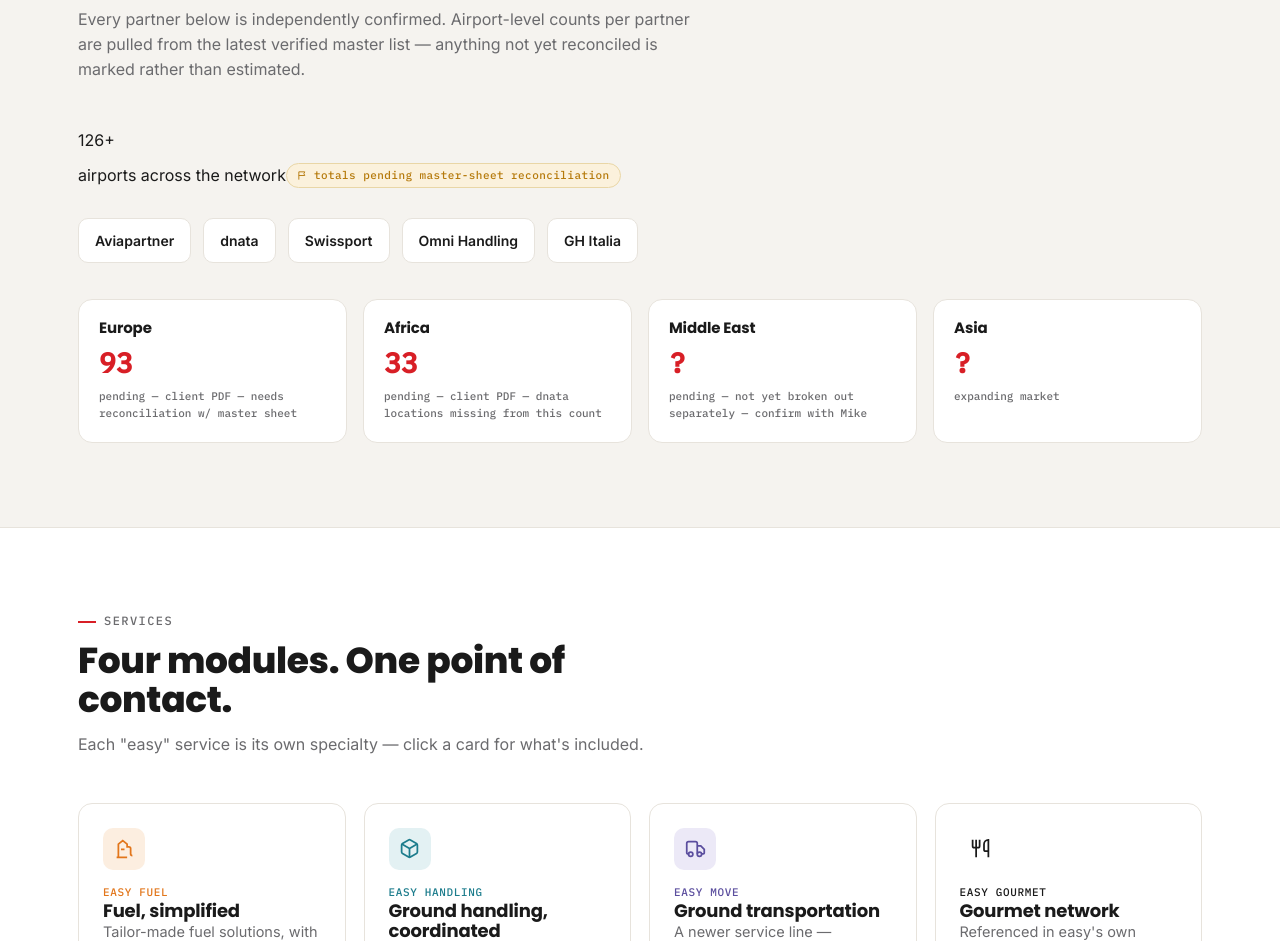
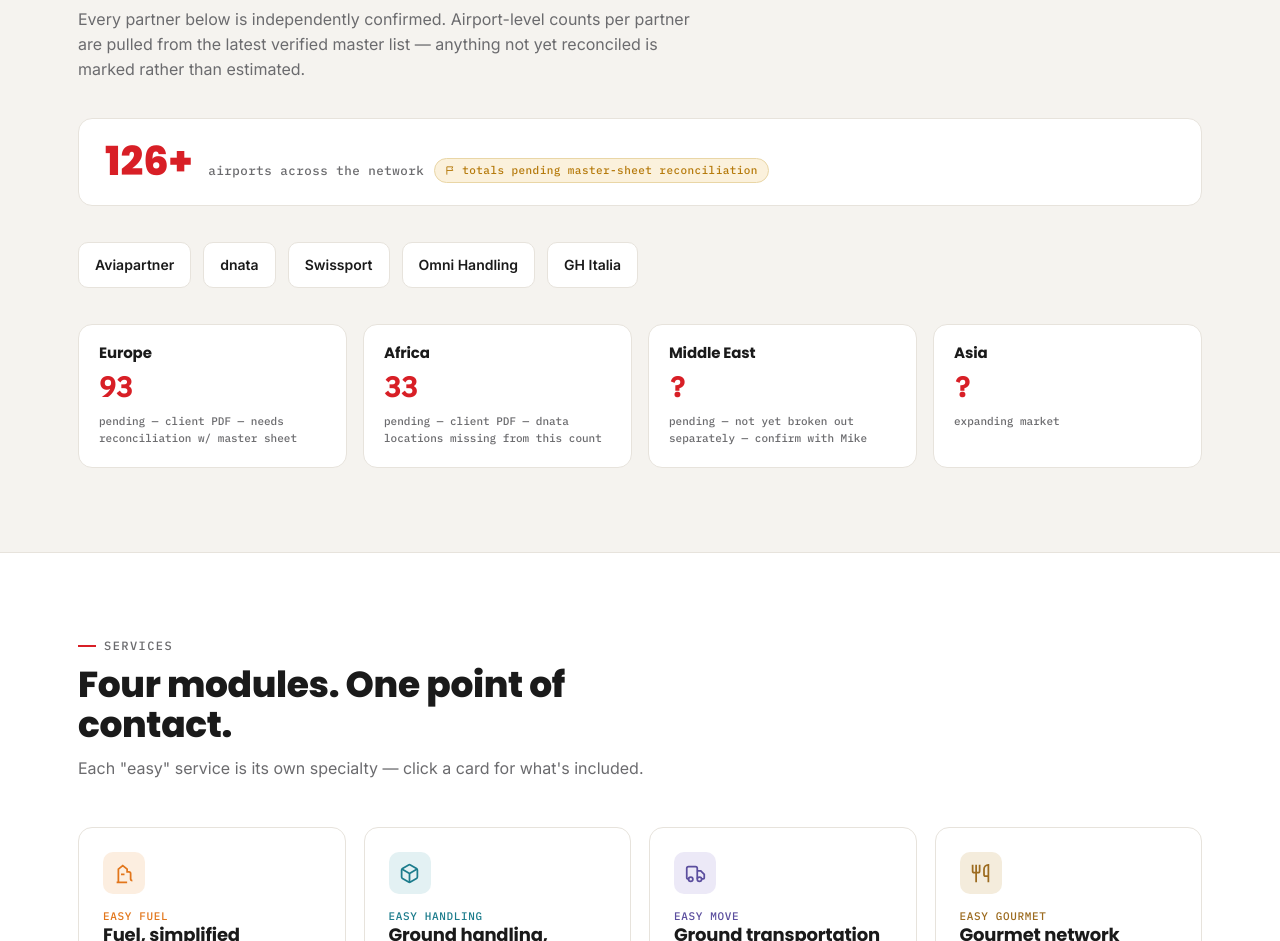
Before and after one commit to BrianL577/ProjectEasy, a Next.js app: page / in a window 1280 px wide. Shown: the part 1131-2072 px from the top of the page. Built offline with nearby package versions, Linux system fonts and the light colour scheme.

Commit message:
Update globals.css

```diff
--- a/app/globals.css
+++ b/app/globals.css
@@ -14,6 +14,8 @@
   --move-soft:#ECE9F7;
   --loyalty:#1E8E4F;
   --loyalty-soft:#E5F4EA;
+  --gourmet:#9C6B1F;
+  --gourmet-soft:#F4ECDC;
   --flag:#B5790A;
   --flag-bg:#FBF1DC;
   --display: 'Poppins', sans-serif;
@@ -94,7 +96,7 @@
 .mobile-panel a{padding:10px 4px; font-weight:500; border-bottom:1px solid var(--panel-line); display:block;}
 
 @media (max-width:860px){
-  .nav-links, .nav-cta .btn-ghost{display:none;}
+  .nav-links{display:none;}
   .menu-btn{display:inline-flex;}
 }
 
@@ -133,7 +135,7 @@
 .section-head p{color:var(--muted); font-size:16px; margin-top:12px;}
 .panel-bg{background:var(--panel); border-top:1px solid var(--panel-line); border-bottom:1px solid var(--panel-line);}
 
-.svc-grid{display:grid; grid-template-columns:repeat(4,1fr); gap:18px;}
+.svc-grid{display:grid; grid-template-columns:repeat(auto-fit, minmax(230px,1fr)); gap:18px;}
 .svc-card{
   border-radius:var(--radius); border:1px solid var(--panel-line); background:#fff;
   padding:24px; cursor:pointer; transition:box-shadow .2s ease, transform .2s ease;
@@ -160,9 +162,20 @@
 .svc-card[data-tag="move"] .svc-name{color:var(--move);}
 .svc-card[data-tag="loyalty"] .svc-icon{background:var(--loyalty-soft); color:var(--loyalty);}
 .svc-card[data-tag="loyalty"] .svc-name{color:var(--loyalty);}
+.svc-card[data-tag="gourmet"] .svc-icon{background:var(--gourmet-soft); color:var(--gourmet);}
+.svc-card[data-tag="gourmet"] .svc-name{color:var(--gourmet);}
 
 @media (max-width:980px){ .svc-grid{grid-template-columns:1fr 1fr;} }
 @media (max-width:560px){ .svc-grid{grid-template-columns:1fr;} }
+
+.total-banner{
+  display:flex; align-items:baseline; gap:16px; flex-wrap:wrap;
+  margin:-10px 0 36px; padding:22px 26px;
+  background:#fff; border:1px solid var(--panel-line); border-radius:var(--radius);
+}
+.total-num{font-family:var(--display); font-weight:800; font-size:40px; color:var(--red); line-height:1;}
+.total-label{font-family:var(--mono); font-size:12.5px; color:var(--muted); letter-spacing:.04em; display:flex; align-items:center; gap:10px; flex-wrap:wrap;}
+.total-label .flag{margin-top:0;}
 
 .partner-row{display:flex; flex-wrap:wrap; gap:12px; margin-top:30px;}
 .partner-chip{
```
